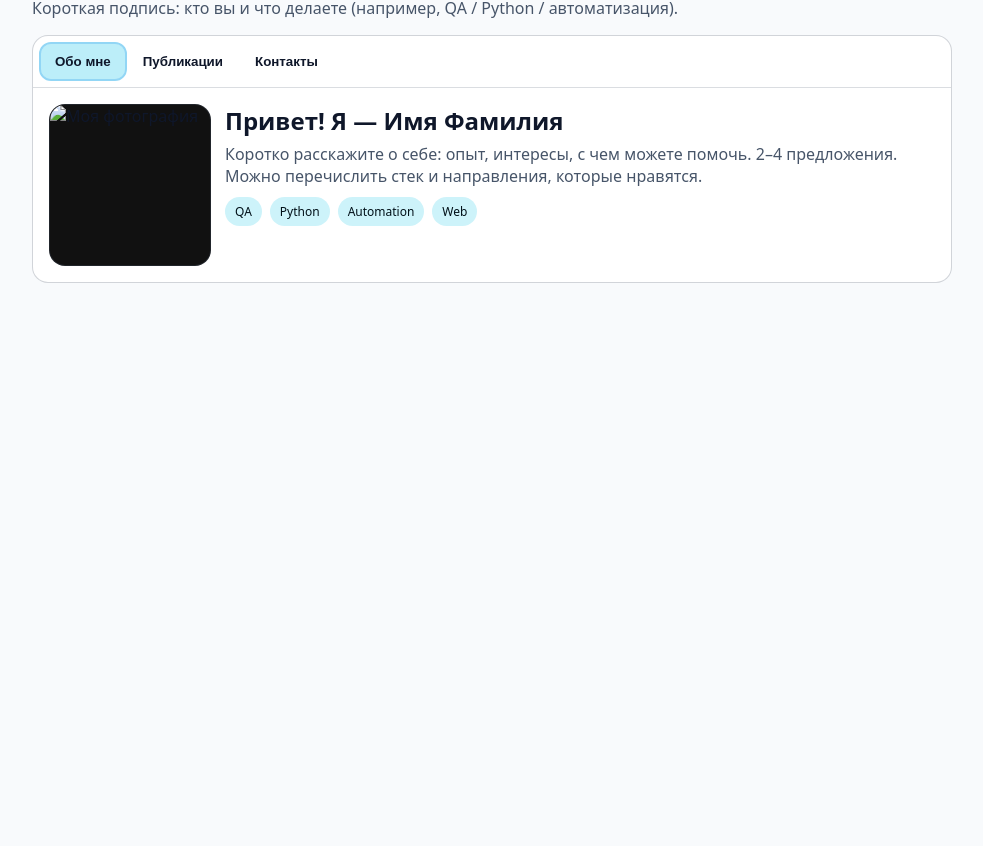
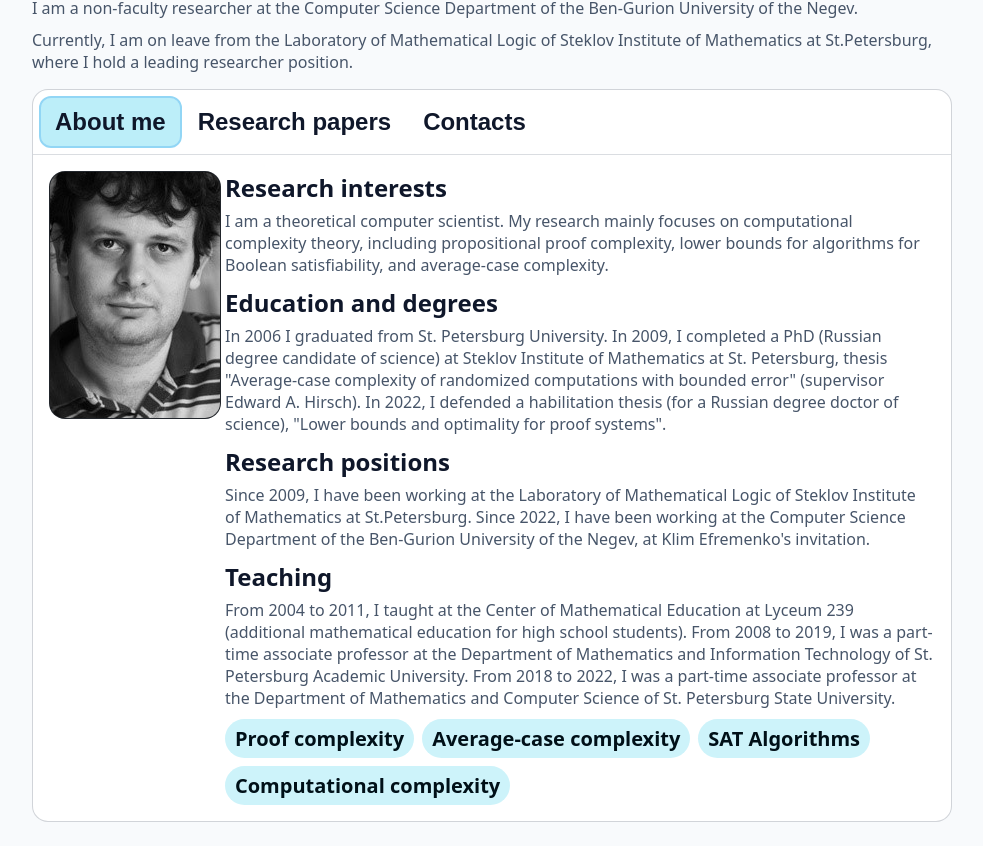
Before and after one commit to vakulayo/vakulayo.github.io, a plain HTML site: page index.html in a window 1280 px wide. Shown: the part 90-936 px from the top of the page, without its empty margins (148-1131 px from the left). Before the commit the page ends 800 px from the top, so only its background shows below. Drawn offline with Linux system fonts and the light colour scheme.

Commit message:
noref first version with photo

```diff
--- a/index.html
+++ b/index.html
@@ -1,10 +1,10 @@
 <!doctype html>
 <html lang="ru">
 <head>
-  <meta charset="utf-8" />
-  <meta name="viewport" content="width=device-width, initial-scale=1" />
-  <title>Моя страница — Обо мне / Публикации / Контакты</title>
-  <meta name="description" content="Простой однофайтовый сайт с тремя вкладками: обо мне, публикации, контакты." />
+    <meta charset="utf-8"/>
+    <meta name="viewport" content="width=device-width, initial-scale=1"/>
+    <title>Profile page — About me / Papers / Contacts </title>
+    <meta name="description" content="Dmitry Itsykson's personal page "/>
     <style>
         :root { --bg:#0b1020; --text:#e5e7eb; --muted:#94a3b8; --panel:#0f172a; --ring:rgba(14,165,233,.45); --brand:#22d3ee; }
         @media (prefers-color-scheme: light) { :root { --bg:#f8fafc; --text:#0f172a; --muted:#475569; --panel:#ffffff; } }
@@ -18,16 +18,16 @@
     /* Tabs */
     .tabs { background: var(--panel); border: 1px solid color-mix(in oklab, var(--muted) 25%, transparent); border-radius: 16px; overflow: hidden; }
     .tablist { display:flex; gap:4px; padding:8px; border-bottom: 1px solid color-mix(in oklab, var(--muted) 20%, transparent); flex-wrap: wrap; }
-    .tab { appearance:none; border:0; background: transparent; color: var(--text); padding:10px 14px; border-radius: 10px; cursor:pointer; font-weight:600; }
+    .tab {  font-size: 24px;appearance:none; border:0; background: transparent; color: var(--text); padding:10px 14px; border-radius: 10px; cursor:pointer; font-weight:600; }
     .tab[aria-selected="true"] { background: color-mix(in oklab, var(--panel) 60%, var(--brand)); outline: 2px solid var(--ring); }
     .panel { display:none; padding: 16px; }
     .panel[aria-hidden="false"] { display:block; }
 
         /* About layout */
         .about { display:grid; gap:16px; grid-template-columns: 160px 1fr; align-items:start; }
-    .photo { width: 160px; height: 160px; border-radius: 16px; background: #111; object-fit: cover; border: 1px solid color-mix(in oklab, var(--muted) 30%, transparent); }
+        .photo { width: 170px; height: 246px; border-radius: 16px; background: #111; object-fit: cover; border: 1px solid color-mix(in oklab, var(--muted) 30%, transparent); }
         .chips { display:flex; gap:8px; flex-wrap:wrap; margin-top:8px; }
-    .chip { font-size: 12px; padding:6px 10px; border-radius: 999px; background: color-mix(in oklab, var(--panel) 70%, var(--brand)); color: #001018; }
+        .chip { font-size: 20px; font-weight: bold; padding:6px 10px; border-radius: 999px; background: color-mix(in oklab, var(--panel) 70%, var(--brand)); color: #001018; }
 
         /* Publications */
         .pubs { list-style: none; padding:0; margin:0; display:grid; gap:12px; }
@@ -50,58 +50,116 @@
 <body>
 <main class="container">
     <header>
-    <h1>Ваше имя</h1>
-    <p>Короткая подпись: кто вы и что делаете (например, QA / Python / автоматизация).</p>
+        <h1>Dmitry Itsykson</h1>
+        <p>I am a non-faculty researcher at the Computer Science Department of the Ben-Gurion University of the
+            Negev.</p>
+        <p>Currently, I am on leave from the Laboratory of Mathematical Logic of Steklov Institute of Mathematics at
+            St.Petersburg, where I hold a leading researcher position.</p>
     </header>
 
     <section class="tabs" aria-label="Профиль">
         <div class="tablist" role="tablist">
-      <button class="tab" role="tab" id="tab-about" aria-controls="panel-about" aria-selected="true">Обо мне</button>
-      <button class="tab" role="tab" id="tab-pubs" aria-controls="panel-pubs" aria-selected="false">Публикации</button>
-      <button class="tab" role="tab" id="tab-contacts" aria-controls="panel-contacts" aria-selected="false">Контакты</button>
+            <button class="tab" role="tab" id="tab-about" aria-controls="panel-about" aria-selected="true">About me
+            </button>
+            <button class="tab" role="tab" id="tab-pubs" aria-controls="panel-pubs" aria-selected="false">Research
+                papers
+            </button>
+            <button class="tab" role="tab" id="tab-contacts" aria-controls="panel-contacts" aria-selected="false">
+                Contacts
+            </button>
         </div>
 
         <section id="panel-about" class="panel" role="tabpanel" aria-labelledby="tab-about" aria-hidden="false">
             <div class="about">
-        <img class="photo" src="avatar.jpg" alt="Моя фотография" />
+                <img class="photo" src="itsykson.jpg" alt="Profile photo"/>
                 <div>
-          <h2 style="margin:0 0 6px">Привет! Я — Имя Фамилия</h2>
-          <p>Коротко расскажите о себе: опыт, интересы, с чем можете помочь. 2–4 предложения. Можно перечислить стек и направления, которые нравятся.</p>
+                    <h2 style="margin:0 0 6px">Research interests</h2>
+                    <p>I am a theoretical computer scientist. My research mainly focuses on computational complexity
+                        theory, including propositional proof complexity, lower bounds for algorithms for Boolean
+                        satisfiability, and average-case complexity.
+                    </p>
+                    <h2 style="margin:0 0 6px">Education and degrees</h2>
+                    <p>In 2006 I graduated from St. Petersburg University.
+
+                        In 2009, I completed a PhD (Russian degree candidate of science) at Steklov Institute of
+                        Mathematics at St. Petersburg, thesis "Average-case complexity of randomized computations with
+                        bounded error" (supervisor Edward A. Hirsch).
+
+                        In 2022, I defended a habilitation thesis (for a Russian degree doctor of science), "Lower
+                        bounds and optimality for proof systems".
+                    </p>
+
+                    <h2 style="margin:0 0 6px">Research positions</h2>
+                    <p>Since 2009, I have been working at the Laboratory of Mathematical Logic of Steklov Institute of
+                        Mathematics at St.Petersburg.
+
+                        Since 2022, I have been working at the Computer Science Department of the Ben-Gurion University
+                        of the Negev, at Klim Efremenko's invitation.
+                    </p>
+
+                    <h2 style="margin:0 0 6px">Teaching</h2>
+                    <p>From 2004 to 2011, I taught at the Center of Mathematical Education at Lyceum 239 (additional
+                        mathematical education for high school students).
+
+                        From 2008 to 2019, I was a part-time associate professor at the Department of Mathematics and
+                        Information Technology of St. Petersburg Academic University.
+                        From 2018 to 2022, I was a part-time associate professor at the Department of Mathematics and
+                        Computer Science of St. Petersburg State University.
+                    </p>
                     <div class="chips">
-            <span class="chip">QA</span>
-            <span class="chip">Python</span>
-            <span class="chip">Automation</span>
-            <span class="chip">Web</span>
+                        <span class="chip">Proof complexity</span>
+                        <span class="chip">Average-case complexity</span>
+                        <span class="chip">SAT Algorithms</span>
+                        <span class="chip">Computational complexity</span>
                     </div>
                 </div>
             </div>
         </section>
 
         <section id="panel-pubs" class="panel" role="tabpanel" aria-labelledby="tab-pubs" aria-hidden="true">
-      <h2 style="margin:0 0 8px">Публикации</h2>
+            <h2 style="margin:0 0 8px">
+                Research papers</h2>
             <ul class="pubs">
                 <li class="pub">
-          <strong>Название публикации №1</strong><br/>
-          <small>Где опубликовано · Год</small><br/>
-          <a href="#" target="_blank" rel="noopener">Ссылка</a>
+                    <div>Klim Efremenko and Dmitry Itsykson</div>
+                    <div><strong>Amortized Closure and Its Applications in Lifting for Resolution over
+                        Parities.</strong></div>
+                    <div>ECCC Report <a href="https://eccc.weizmann.ac.il/report/2025/039/" target="_blank"
+                                        rel="noopener">
+                        TR25-049</a> · 2025
+                    </div>
                 </li>
+
                 <li class="pub">
-          <strong>Название публикации №2</strong><br/>
-          <small>Где опубликовано · Год</small><br/>
-          <a href="#" target="_blank" rel="noopener">Ссылка</a>
+                    <div>Yaroslav Alekseev and Dmitry Itsykson</div>
+                    <div><strong>ALifting to bounded-depth and regular resolutions over parities via games.</strong>
+                    </div>
+                    <div>Electronic Colloquium on Computational Complexity, technical report <a
+                            href="https://eccc.weizmann.ac.il/report/2024/128/" target="_blank"
+                            rel="noopener">
+                        TR24-128</a> , 2024. To appear in proceedings of STOC 2025.
+                    </div>
                 </li>
+
                 <!-- Добавьте свои пункты -->
             </ul>
         </section>
 
         <section id="panel-contacts" class="panel" role="tabpanel" aria-labelledby="tab-contacts" aria-hidden="true">
-      <h2 style="margin:0 0 8px">Контакты</h2>
             <div class="contacts">
-        <div class="item">📧 <a href="mailto:you@example.com">you@example.com</a></div>
-        <div class="item">💬 <a href="https://t.me/your_handle" target="_blank" rel="noopener">Telegram</a></div>
-        <div class="item">💼 <a href="https://www.linkedin.com/in/your_profile/" target="_blank" rel="noopener">LinkedIn</a></div>
-        <div>
-          <a class="btn" href="mailto:you@example.com?subject=Привет%20с%20сайта">Написать письмо</a>
+                <p> Address 1: </p>
+                <div class="item"> Department of Computer Science,<br>
+                    Ben-Gurion University of the Negev,<br>
+                    P.O. Box 653 Beer-Sheva 84105, Israel<br>
+                </div>
+
+                <p> Address 2: </p>
+                <div class="item"> Laboratory of Mathematical Logic,<br>
+                    Steklov Institute of Mathematics at St.Petersburg,<br>
+                    27 Fontanka, St.Petersburg 191023, Russia<br>
+                </div>
+                <div class="item">📧 <a href="mailto:dmitrits@gmail.com">dmitrits@gmail.com</a></div>
+                <!-- Добавьте свои пункты  <div class="item">💼 <a href="https://www.linkedin.com/in/your_profile/" target="_blank" rel="noopener">LinkedIn</a>-->
             </div>
             </div>
         </section>
```
Also changed, not shown: itsykson.jpg (added). Lines whose indentation alone changed are shown as unchanged.
